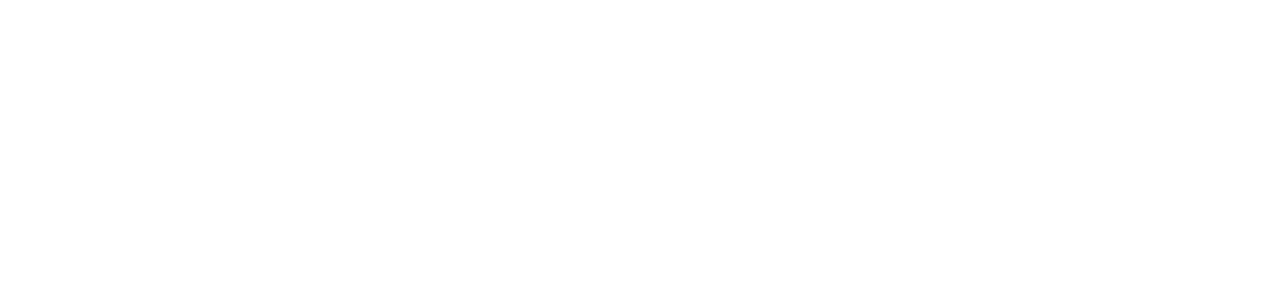
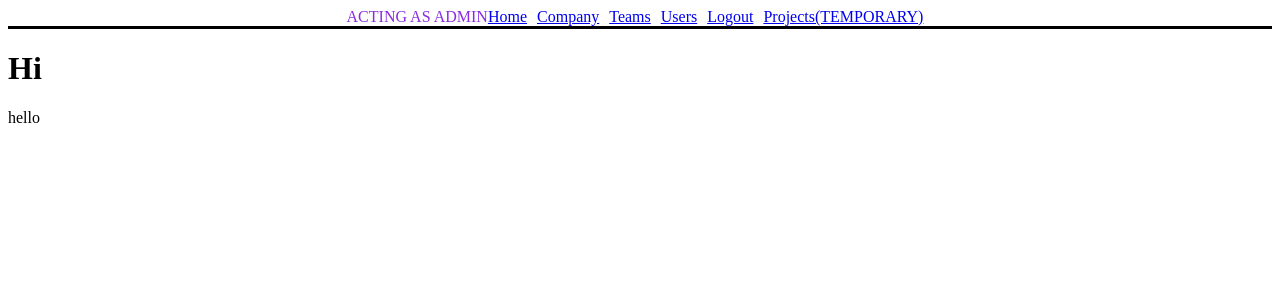
Before and after one commit to yosefalan/fast_track_final_project, an Angular app in the folder frontend/: page /projects in a window 1280 px wide. Before the commit this address led to /. Shown: the top 300 px of the page. Built offline with nearby package versions, Linux system fonts and the light colour scheme.

Commit message:
projects component in progress

```diff
--- a/frontend/src/app/app-routing.module.ts
+++ b/frontend/src/app/app-routing.module.ts
@@ -3,11 +3,13 @@ import { RouterModule, Routes } from '@angular/router';
 import { LoginComponent } from './login/login.component';
 import { SelectCompanyComponent } from './select-company/select-company.component';
 import { AnnouncementsComponent } from './announcements/announcements.component';
+import { ProjectsComponent } from './projects/projects.component';
 
 const routes: Routes = [
   { path: '', component: LoginComponent },
   { path: 'select-company', component: SelectCompanyComponent },
   { path: 'announcements', component: AnnouncementsComponent },
+  { path: 'projects', component: ProjectsComponent },
 ];
 
 @NgModule({
--- a/frontend/src/app/app.module.ts
+++ b/frontend/src/app/app.module.ts
@@ -9,6 +9,7 @@ import { ReactiveFormsModule } from '@angular/forms';
 import { SelectCompanyComponent } from './select-company/select-company.component';
 import { AnnouncementsComponent } from './announcements/announcements.component';
 import { NavbarComponent } from './navbar/navbar.component';
+import { ProjectsComponent } from './projects/projects.component';
 
 @NgModule({
   declarations: [
@@ -18,6 +19,7 @@ import { NavbarComponent } from './navbar/navbar.component';
     SelectCompanyComponent,
     AnnouncementsComponent,
     NavbarComponent,
+    ProjectsComponent,
   ],
   imports: [BrowserModule, AppRoutingModule, ReactiveFormsModule],
   providers: [],
--- a/frontend/src/app/navbar/navbar.component.html
+++ b/frontend/src/app/navbar/navbar.component.html
@@ -14,5 +14,6 @@ style="
   <a routerLink="/teams" style="margin-right: 10px;">Teams</a>
   <ng-container *ngIf="isAdmin"><a routerLink="/users" style="margin-right: 10px;">Users</a></ng-container>
   <a routerLink="/" (click)="logout()" style="margin-right: 10px;">Logout</a>
+  <a routerLink="/projects"  style="margin-right: 10px;">Projects(TEMPORARY)</a>
 </div>
 </nav>
--- /dev/null
+++ b/frontend/src/app/projects/projects.component.html
@@ -0,0 +1,5 @@
+<app-navbar></app-navbar>
+<div class="center">
+  <h1>Hi</h1>
+  <p>hello</p>
+</div>
--- /dev/null
+++ b/frontend/src/app/projects/projects.component.ts
@@ -0,0 +1,15 @@
+import { Component, OnInit  } from '@angular/core';
+
+
+@Component({
+  selector: 'app-projects',
+  templateUrl: './projects.component.html',
+  styleUrls: ['./projects.component.css']
+})
+export class ProjectsComponent {
+  constructor() { }
+
+  ngOnInit(): void {
+   console.log("HELLO!")
+  }
+}
```
Also changed, not shown: frontend/src/app/projects/projects.component.css (added), 1 other file (tests, documents, lock files or other folders).
